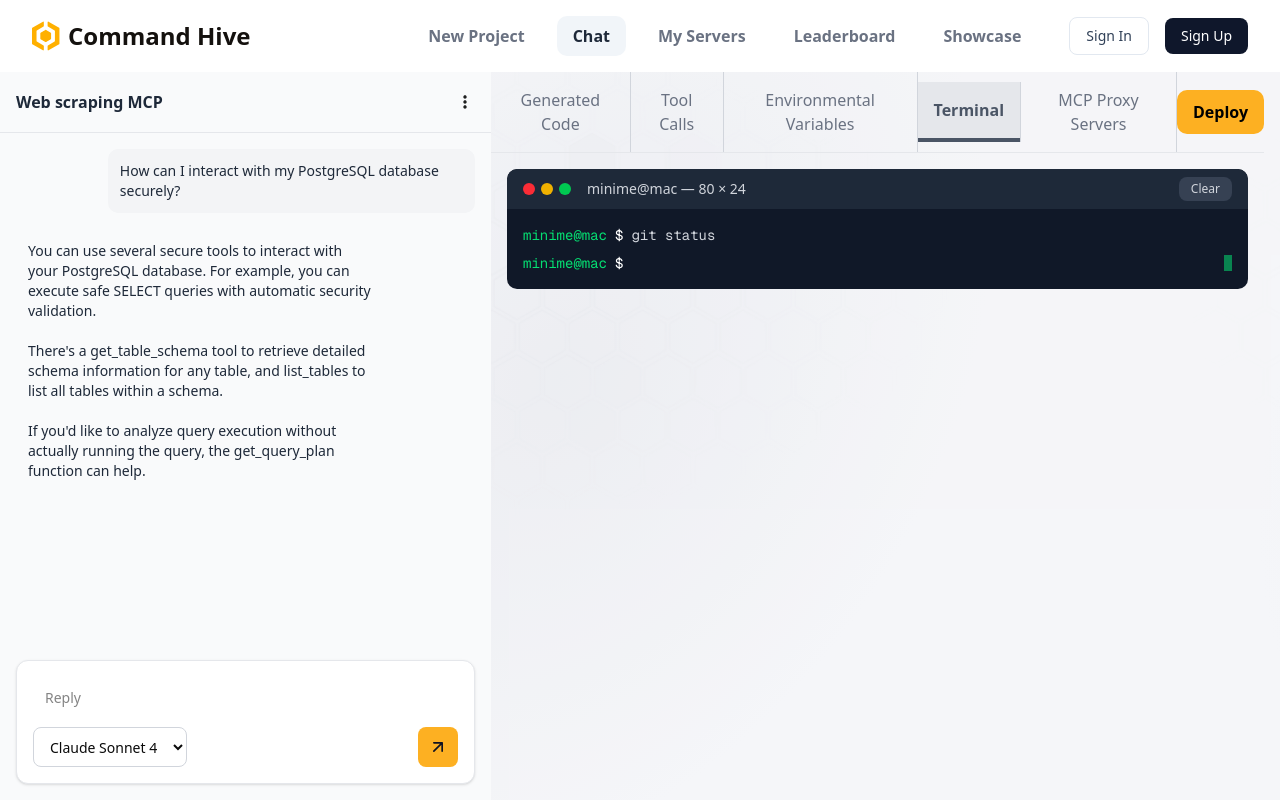
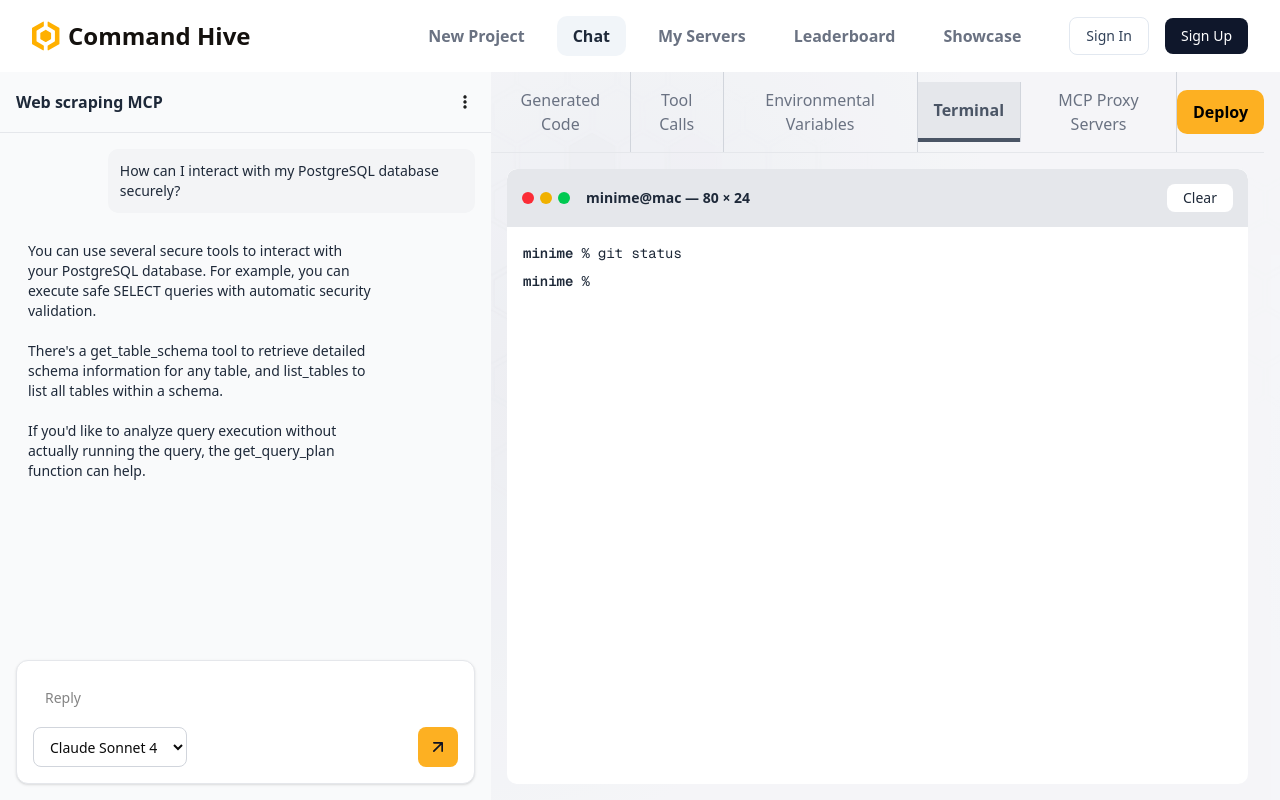
Before and after one commit to thecurioussailor/cammand-hive, a Next.js app: page /chat in a window 1280 px wide. Both pictures are taken after a click on the button "Terminal". Built offline with nearby package versions, Linux system fonts and the light colour scheme.

Commit message:
improved the terminal

```diff
--- a/app/chat/page.tsx
+++ b/app/chat/page.tsx
@@ -124,7 +124,7 @@
           </div>
         </div>
         {/* Tab Content */}
-        <div>
+        <div className="h-full">
           <div className="h-full">
             {activeTab === "Generated Code" && (
               <div className="text-gray-500">
@@ -142,7 +142,7 @@
               </div>
             )}
             {activeTab === "Terminal" && (
-              <div className="text-gray-500">
+              <div className="text-gray-500 h-full">
                 <Terminal />
               </div>
             )}
--- a/components/Terminal.tsx
+++ b/components/Terminal.tsx
@@ -3,7 +3,7 @@
 
 const Terminal = () => {
   const [commands, setCommands] = useState([
-    { prompt: "minime@mac", command: "git status", output: "" }
+    { prompt: "minime", command: "git status", output: "" }
   ]);
   const [currentCommand, setCurrentCommand] = useState("");
 
@@ -12,7 +12,7 @@
       const newCommands = [
         ...commands,
         {
-          prompt: "minime@mac",
+          prompt: "minime",
           command: currentCommand,
           output: currentCommand === "git status" ? "On branch main\nnothing to commit, working tree clean" : ""
         }
@@ -29,35 +29,35 @@
 
   return (
     <div className="h-full p-4">
-      <div className="bg-gray-900 rounded-lg h-full flex flex-col overflow-hidden">
+      <div className="bg-white rounded-lg h-full flex flex-col overflow-hidden">
         {/* Terminal Header */}
-        <div className="flex items-center justify-between px-4 py-2 bg-gray-800 rounded-t-lg">
+        <div className="flex items-center justify-between p-[15px] bg-gray-200 rounded-t-lg">
           <div className="flex items-center gap-2">
             <div className="flex items-center gap-1.5">
               <div className="w-3 h-3 rounded-full bg-red-500"></div>
               <div className="w-3 h-3 rounded-full bg-yellow-500"></div>
               <div className="w-3 h-3 rounded-full bg-green-500"></div>
             </div>
-            <span className="text-sm text-gray-300 ml-2">minime@mac — 80 × 24</span>
+            <span className="text-sm font-semibold text-gray-800 ml-2">minime@mac — 80 × 24</span>
           </div>
           <button
             onClick={clearTerminal}
-            className="px-3 py-1 bg-gray-700 hover:bg-gray-600 text-gray-300 text-xs rounded-md"
+            className="px-4 py-1 bg-white text-sm rounded-[8px] text-gray-800 cursor-pointer"
           >
             Clear
           </button>
         </div>
 
         {/* Terminal Content */}
-        <div className="flex-1 p-4 font-mono text-sm text-green-400 overflow-y-auto">
+        <div className="flex-1 p-4 font-mono text-sm text-gray-800 overflow-y-auto">
           {commands.map((cmd, index) => (
             <div key={index} className="mb-2">
               {cmd.command && (
                 <>
                   <div className="flex items-center">
-                    <span className="text-green-400">{cmd.prompt}</span>
-                    <span className="text-white mx-2">$</span>
-                    <span className="text-gray-300">{cmd.command}</span>
+                    <span className="text-gray-800 font-semibold">{cmd.prompt}</span>
+                    <span className="text-gray-800 mx-2">%</span>
+                    <span className="text-gray-800">{cmd.command}</span>
                   </div>
                   {cmd.output && (
                     <div className="text-gray-400 mt-1 whitespace-pre-line">
@@ -71,18 +71,17 @@
 
           {/* Current Input Line */}
           <div className="flex items-center">
-            <span className="text-green-400">minime@mac</span>
-            <span className="text-white mx-2">$</span>
+            <span className="text-gray-800 font-semibold">minime</span>
+            <span className="text-gray-800 mx-2">%</span>
             <input
               type="text"
               value={currentCommand}
               onChange={(e) => setCurrentCommand(e.target.value)}
               onKeyDown={handleCommandSubmit}
-              className="flex-1 bg-transparent text-gray-300 outline-none font-mono"
+              className="flex-1 bg-transparent text-gray-800 outline-none font-mono"
               placeholder=""
               autoFocus
             />
-            <span className="w-2 h-4 bg-green-400 animate-pulse ml-1"></span>
           </div>
         </div>
       </div>
```
